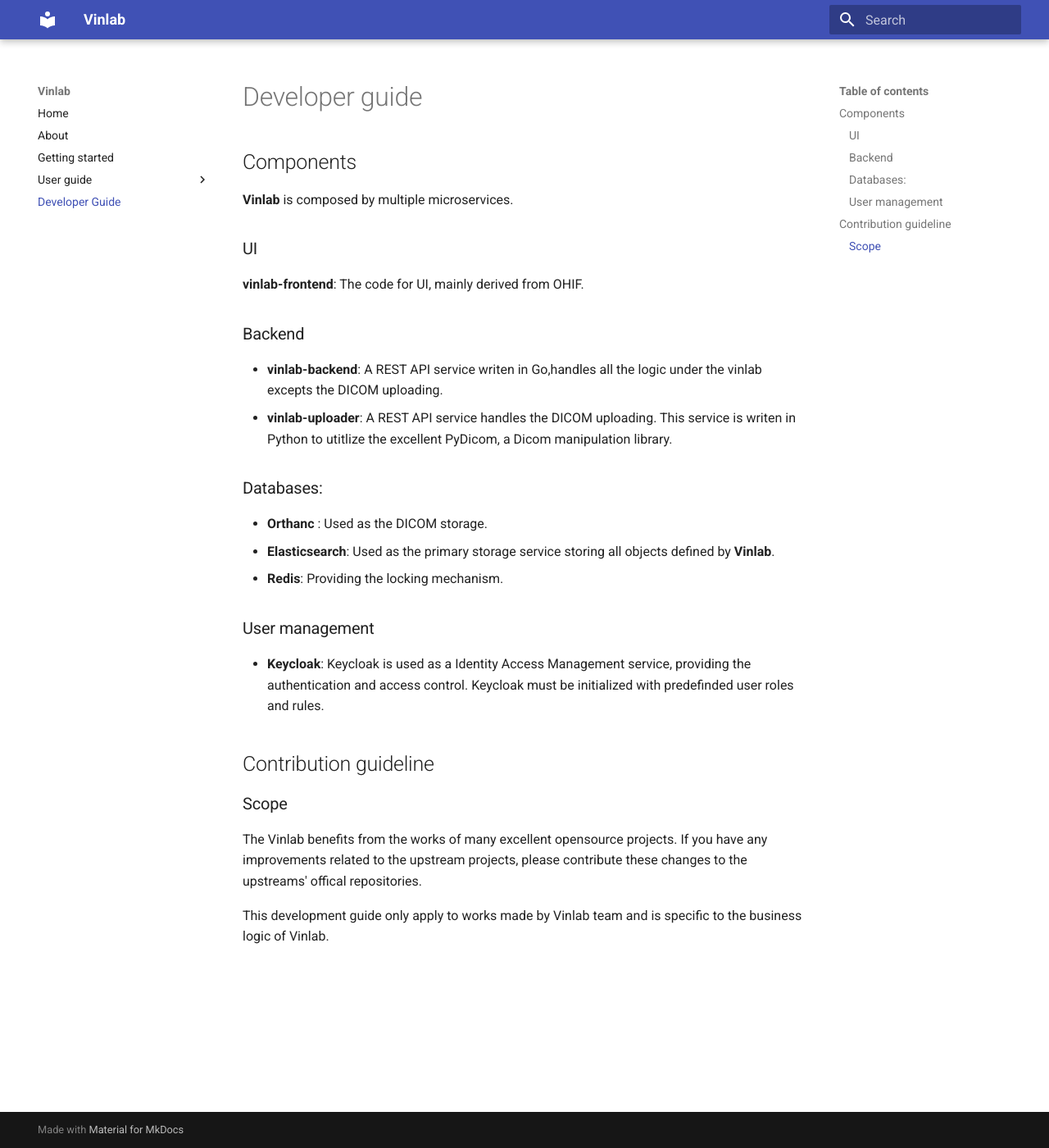
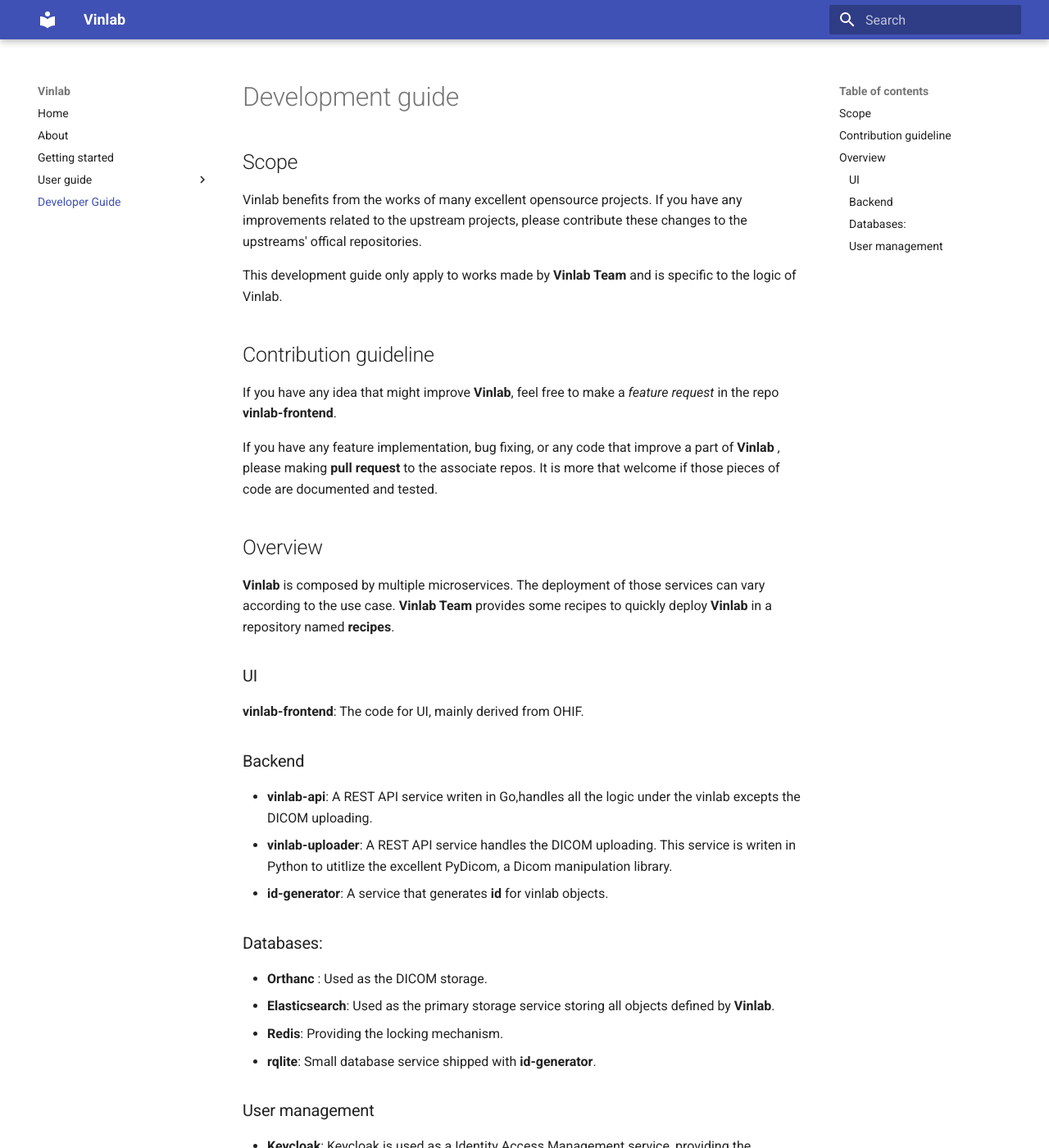
Before and after one commit to vinbigdata-medical/vindr-lab, an MkDocs documentation site: the page built from docs/developer-guide.md, in a window 1280 px wide and 1400 px high. Shown: the whole window at 82% size. Built offline with MkDocs 1.6.1 and Material for MkDocs 9.7.7, drawn with Linux system fonts in a browser that asks for light colours.

Commit message:
Update developer guide.

```diff
--- a/docs/developer-guide.md
+++ b/docs/developer-guide.md
@@ -1,8 +1,31 @@
-# Developer guide
+# Development guide
 
-## Components
+## Scope
 
-**Vinlab** is composed by multiple microservices.
+Vinlab benefits from the works of many excellent opensource
+projects. If you have any improvements related to the upstream
+projects, please contribute these changes to the upstreams' offical
+repositories.
+
+This development guide only apply to works made by **Vinlab Team** and
+is specific to the logic of Vinlab.
+
+## Contribution guideline
+
+If you have any idea that might improve **Vinlab**, feel free to make
+a _feature request_ in the repo **vinlab-frontend**.
+
+If you have any feature implementation, bug fixing, or any code that
+improve a part of **Vinlab** , please making **pull request** to the
+associate repos. It is more that welcome if those pieces of code are
+documented and tested.
+
+## Overview
+
+**Vinlab** is composed by multiple microservices. The deployment of
+those services can vary according to the use case. **Vinlab Team**
+provides some recipes to quickly deploy **Vinlab** in a repository
+named **recipes**.
 
 ### UI
 
@@ -10,11 +33,13 @@
 
 ### Backend
 
-- **vinlab-backend**: A REST API service writen in Go,handles all the
+- **vinlab-api**: A REST API service writen in Go,handles all the
   logic under the vinlab excepts the DICOM uploading.
 - **vinlab-uploader**: A REST API service handles the DICOM
   uploading. This service is writen in Python to utitlize the
   excellent PyDicom, a Dicom manipulation library.
+- **id-generator**: A service that generates **id** for vinlab
+  objects.
 
 ### Databases:
 
@@ -22,21 +47,10 @@
 - **Elasticsearch**: Used as the primary storage service storing all
   objects defined by **Vinlab**.
 - **Redis**: Providing the locking mechanism.
+- **rqlite**: Small database service shipped with **id-generator**.
 
 ### User management
 
 - **Keycloak**: Keycloak is used as a Identity Access Management service,
   providing the authentication and access control. Keycloak must be
   initialized with predefinded user roles and rules.
-
-## Contribution guideline
-
-### Scope
-
-The Vinlab benefits from the works of many excellent opensource
-projects. If you have any improvements related to the upstream
-projects, please contribute these changes to the upstreams' offical
-repositories.
-
-This development guide only apply to works made by Vinlab team and is
-specific to the business logic of Vinlab.
```
